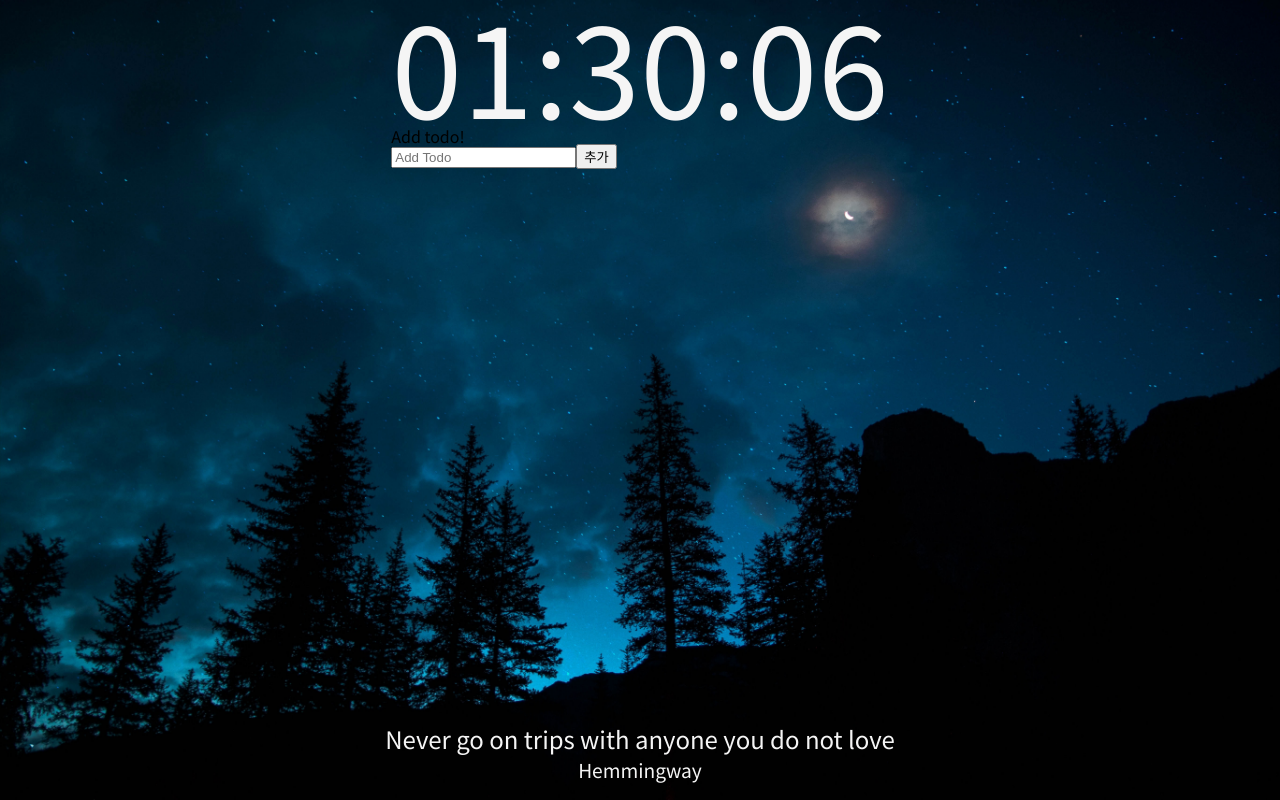
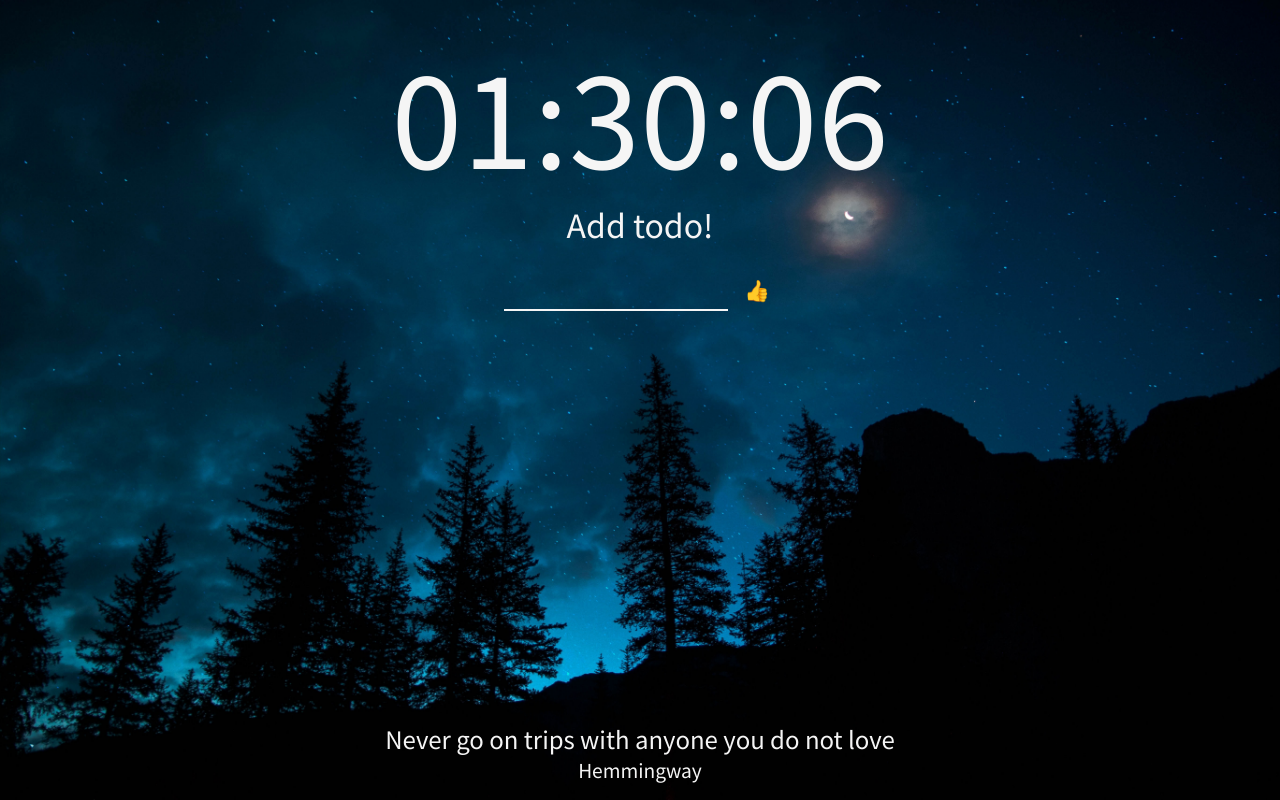
Before and after one commit to JaeHyunLee123/oz-react-todo, a React (Vite) app: page / in a window 1280 px wide. Built offline with nearby package versions, Linux system fonts and the light colour scheme.

Commit message:
feat: style

```diff
--- a/src/App.css
+++ b/src/App.css
@@ -4,3 +4,13 @@
   align-items: center;
   justify-content: space-between;
 }
+
+.main {
+  display: flex;
+  flex-direction: column;
+  align-items: center;
+  justify-content: space-between;
+
+  margin-top: 50px;
+  gap: 30px;
+}
--- a/src/App.jsx
+++ b/src/App.jsx
@@ -16,7 +16,7 @@ function App() {
         height: "100vh", // full viewport height
       }}
     >
-      <main>
+      <main className="main">
         <CurrentTime />
         <TodoList />
       </main>
--- a/src/components/Todo.css
+++ b/src/components/Todo.css
@@ -1,3 +1,54 @@
 .todo-box {
+  display: flex;
+  justify-content: center;
+  align-items: center;
+
+  gap: 5px;
+}
+
+.todo-box__button {
+  background-color: transparent;
+  border: none;
+  outline: none;
+  font-size: 1.3rem;
+}
+
+.todo-box__button:hover {
+  cursor: pointer;
+}
+
+.todo-box__todo {
   color: whitesmoke;
+  font-size: 2rem;
+  text-align: center;
 }
+
+.center-line {
+  text-decoration: line-through;
+}
+
+.todo-box__input {
+  color: whitesmoke;
+  border: none;
+  border-bottom: 2px solid whitesmoke;
+  background-color: transparent;
+  font-size: 2rem;
+
+  width: 220px;
+}
+
+.todo-box__input:focus {
+  outline: none;
+}
+
+@media (max-width: 400px) {
+  .todo-box__input {
+    font-size: 1.5rem;
+  }
+  .todo-box__todo {
+    font-size: 1.5rem;
+  }
+  .todo-box__button {
+    font-size: 1rem;
+  }
+}
--- a/src/components/Todo.jsx
+++ b/src/components/Todo.jsx
@@ -52,16 +52,29 @@ export default function Todo({ todo, setTodos }) {
 
   return (
     <div className="todo-box">
-      <button onClick={onCompleteButtonClick}>✅</button>
+      <button className="todo-box__button" onClick={onCompleteButtonClick}>
+        ✅
+      </button>
       {isFixing ? (
-        <input defaultValue={todo.todo} ref={inputRef} />
+        <input
+          className="todo-box__input"
+          defaultValue={todo.todo}
+          ref={inputRef}
+        />
       ) : (
-        <span>{todo.todo}</span>
+        <span
+          className={`todo-box__todo ${todo.isComplete ? "center-line" : ""}`}
+        >
+          {todo.todo}
+        </span>
       )}
 
-      {todo.isComplete ? "end" : ""}
-      <button onClick={onFixButtonClick}>🔧</button>
-      <button onClick={onDeleteButtonClick}>❌</button>
+      <button className="todo-box__button" onClick={onFixButtonClick}>
+        🔧
+      </button>
+      <button className="todo-box__button" onClick={onDeleteButtonClick}>
+        ❌
+      </button>
     </div>
   );
 }
--- a/src/components/TodoList.css
+++ b/src/components/TodoList.css
@@ -0,0 +1,59 @@
+.todo-list-box {
+  display: flex;
+  flex-direction: column;
+
+  justify-content: center;
+  align-items: center;
+
+  gap: 10px;
+}
+
+.todo-list-box__text {
+  color: whitesmoke;
+  font-size: 2rem;
+  text-align: center;
+}
+
+.todo-list-form {
+  display: flex;
+  justify-content: center;
+  align-items: center;
+
+  gap: 10px;
+
+  margin-top: 20px;
+}
+
+.todo-list-form__input {
+  color: whitesmoke;
+  border: none;
+  border-bottom: 2px solid whitesmoke;
+  background-color: transparent;
+  font-size: 2rem;
+
+  width: 220px;
+}
+
+.todo-list-form__input:focus {
+  outline: none;
+}
+
+.todo-list-form__button {
+  background-color: transparent;
+  border: none;
+  outline: none;
+  font-size: 1.3rem;
+}
+
+.todo-list-form__button:hover {
+  cursor: pointer;
+}
+
+@media (max-width: 400px) {
+  .todo-list-form__input {
+    font-size: 1.5rem;
+  }
+  .todo-list-form__button {
+    font-size: 1rem;
+  }
+}
--- a/src/components/TodoList.jsx
+++ b/src/components/TodoList.jsx
@@ -35,17 +35,19 @@ export default function TodoList() {
   };
 
   return (
-    <div>
+    <div className="todo-list-box">
       {todos.length > 0 ? (
         todos.map((todo) => (
           <Todo todo={todo} setTodos={setTodos} key={todo.id} />
         ))
       ) : (
-        <span>Add todo!</span>
+        <span className="todo-list-box__text">Add todo!</span>
       )}
-      <form onSubmit={onTodoSubmit}>
-        <input placeholder="Add Todo" ref={inputRef} />
-        <button type="submit">추가</button>
+      <form className="todo-list-form" onSubmit={onTodoSubmit}>
+        <input className="todo-list-form__input" ref={inputRef} />
+        <button className="todo-list-form__button" type="submit">
+          👍
+        </button>
       </form>
     </div>
   );
```
Also changed, not shown: 1 other file (tests, documents, lock files or other folders).
